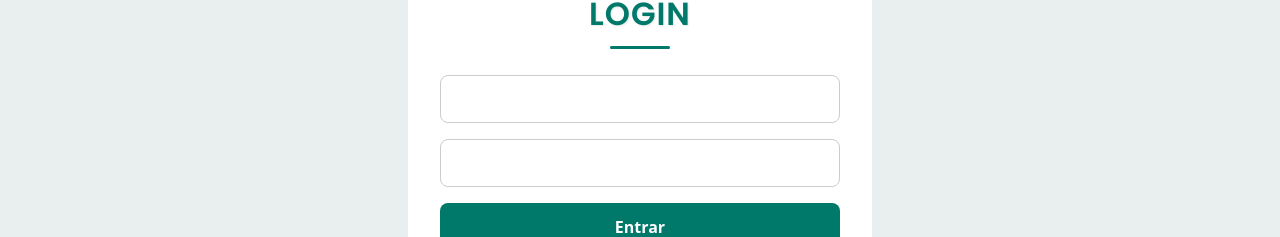
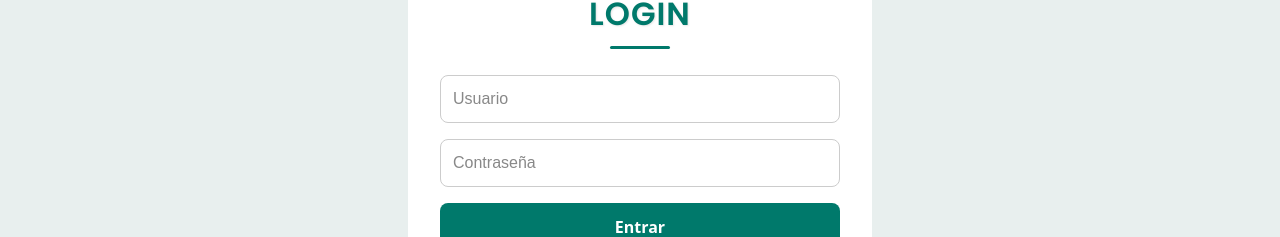
Before and after one commit to aikomisa5/powerfleet-frontend, a React (Vite) app: page / in a window 1280 px wide. Shown: the part 283-520 px from the top of the page. Built offline with nearby package versions, Linux system fonts and the light colour scheme; no server answers.

Commit message:
Fixing css

```diff
--- a/src/login.css
+++ b/src/login.css
@@ -39,6 +39,24 @@
   border-radius: 2px;
 }
 
+.login-card input {
+  width: 100%;
+  padding: 0.75rem;
+  color: #000 !important; /* Force black text */
+  background-color: #ffffff !important; /* Force white background */
+  margin-bottom: 1rem;
+  border: 1px solid #00796B;
+  border-radius: 8px;
+  font-size: 1rem;
+  box-shadow: none;
+  appearance: none;
+}
+
+.login-card input::placeholder {
+  color: #888 !important;
+  opacity: 1 !important;
+}
+
 .login-card input,
 .login-card button {
   height: 48px;
```
